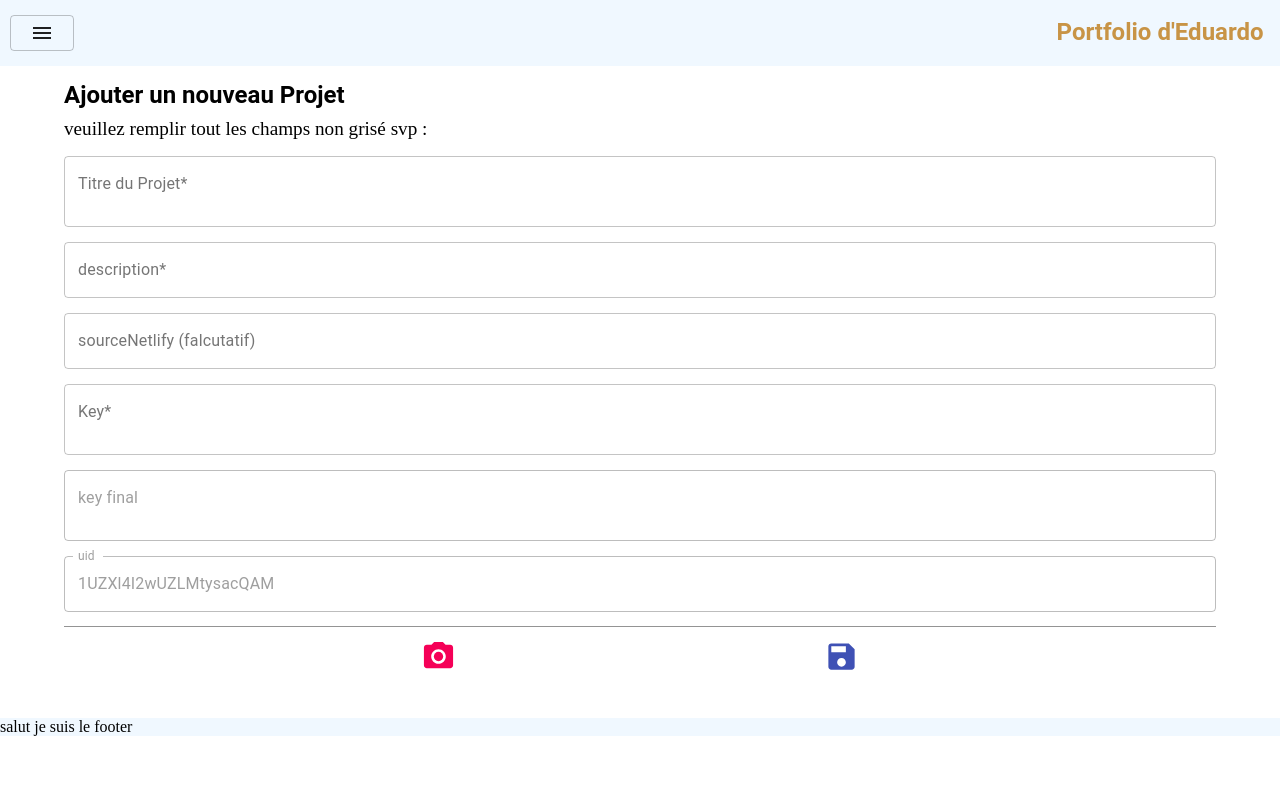
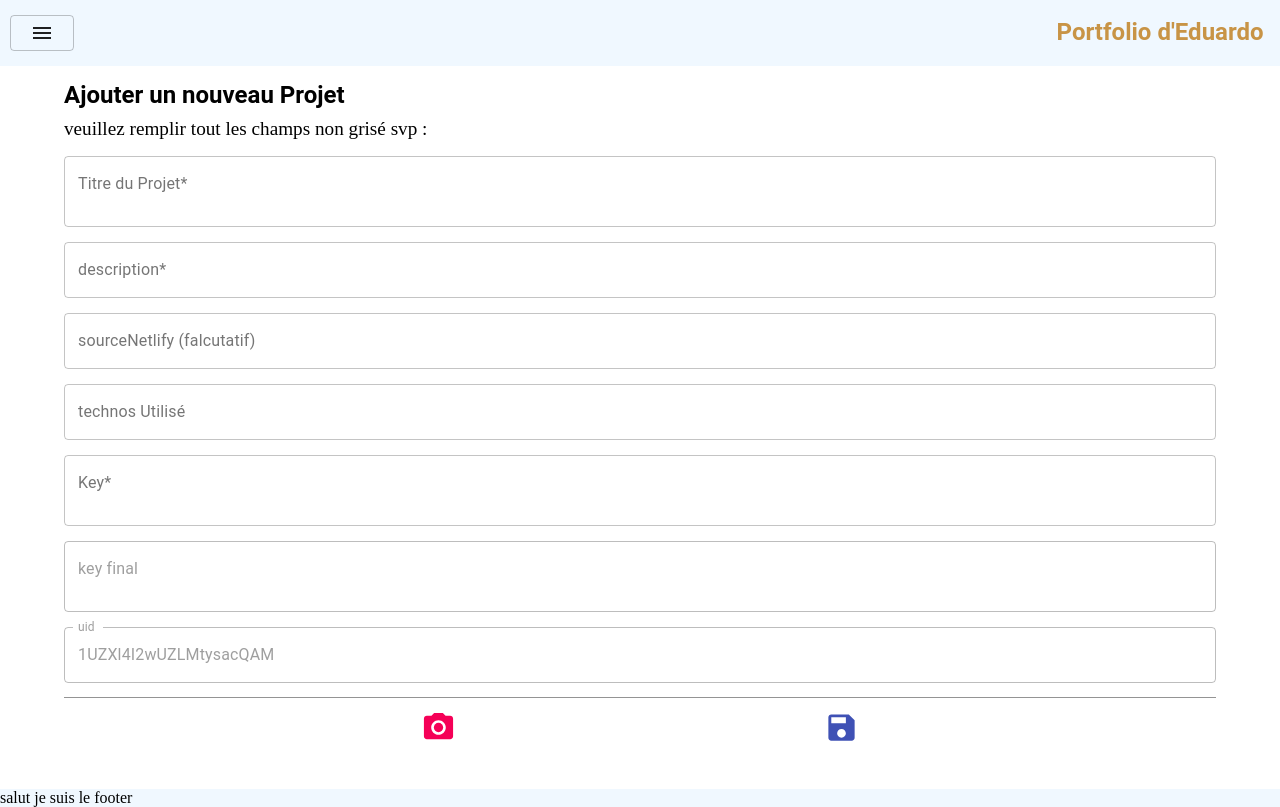
Before and after one commit to Falcao1992/admin-eduardo-portfolio-gatsby, a React (Create React App) app: page /projects/create in a window 1280 px wide. Built offline with nearby package versions, Linux system fonts and the light colour scheme; no server answers; the database is empty.

Commit message:
add technos's field to create and editProject's component

```diff
--- a/src/components/Projects/CreateProjects.js
+++ b/src/components/Projects/CreateProjects.js
@@ -27,13 +27,14 @@
         date: "",
         dateUpdated: "",
         key: "",
+        technos: "",
         type: "project",
         uid: nanoid(),
         urlImage: "",
         sourceNetlify: ""
     };
     const [dataProject, setDataProject] = useState(data);
-    const {projectTitle, description, key, uid, sourceNetlify} = dataProject;
+    const {projectTitle, description, key, uid, sourceNetlify, technos} = dataProject;
 
     toast.configure();
 
@@ -101,7 +102,7 @@
 
     const checkFormConform = () => {
         return new Promise(function (resolve, reject) {
-            if (projectTitle !== "" && description !== "" && key !== "" && currentImageProject !== "") {
+            if (projectTitle !== "" && description !== "" && key !== "" && currentImageProject !== "" && technos !== "") {
                 toast.success('Votre projet à été correctement creé!', {
                     position: "top-right",
                     autoClose: 5000,
@@ -186,6 +187,17 @@
                                      id="sourceNetlify"
                                      label="sourceNetlify (falcutatif)"
                                      variant="outlined"
+                    />
+
+                    <TextFieldStyled onChange={handleChange}
+                                     value={technos}
+                                     multiline rowsMax="2"
+                                     id="technos"
+                                     label="technos Utilisé"
+                                     variant="outlined"
+                                     helperText={missingField && technos === "" ? "veuillez remplir ce champ" : technos !== "" && missingField ?
+                                         <CorrectField>bien rempli*</CorrectField> : false}
+                                     error={missingField && technos === "" && true}
                     />
 
                     <TextFieldStyled onChange={handleChangeKey}
--- a/src/components/Projects/EditProjects.js
+++ b/src/components/Projects/EditProjects.js
@@ -17,7 +17,7 @@
     const [currentNewPreviewImg, setCurrentNewPreviewImg] = useState(null);
     const [currentNewPreviewFile, setCurrentNewPreviewFile] = useState(null);
 
-    const {projectTitle, urlImage, description, sourceNetlify, key} = currentDataEdit;
+    const {projectTitle, urlImage, description, technos, sourceNetlify, key} = currentDataEdit;
     const {project} = location.state;
     toast.configure();
 
@@ -99,7 +99,7 @@
     };
 
     const filterDataDisplay = (item) => {
-        if (item[0] === "projectTitle" || item[0] === "sourceNetlify" || item[0] === "description") {
+        if (item[0] === "projectTitle" || item[0] === "sourceNetlify" || item[0] === "description" || item[0] === "technos") {
             return item
         }
     };
@@ -171,7 +171,9 @@
                     <div>
                         <h2>{projectTitle}</h2>
                         <p>Description: {description}</p>
+                        <p>technos utilisés: {technos}</p>
                         <p>Lien Ntelify: {sourceNetlify}</p>
+
                     </div>
                 </BlockTextPreview>
 
```
